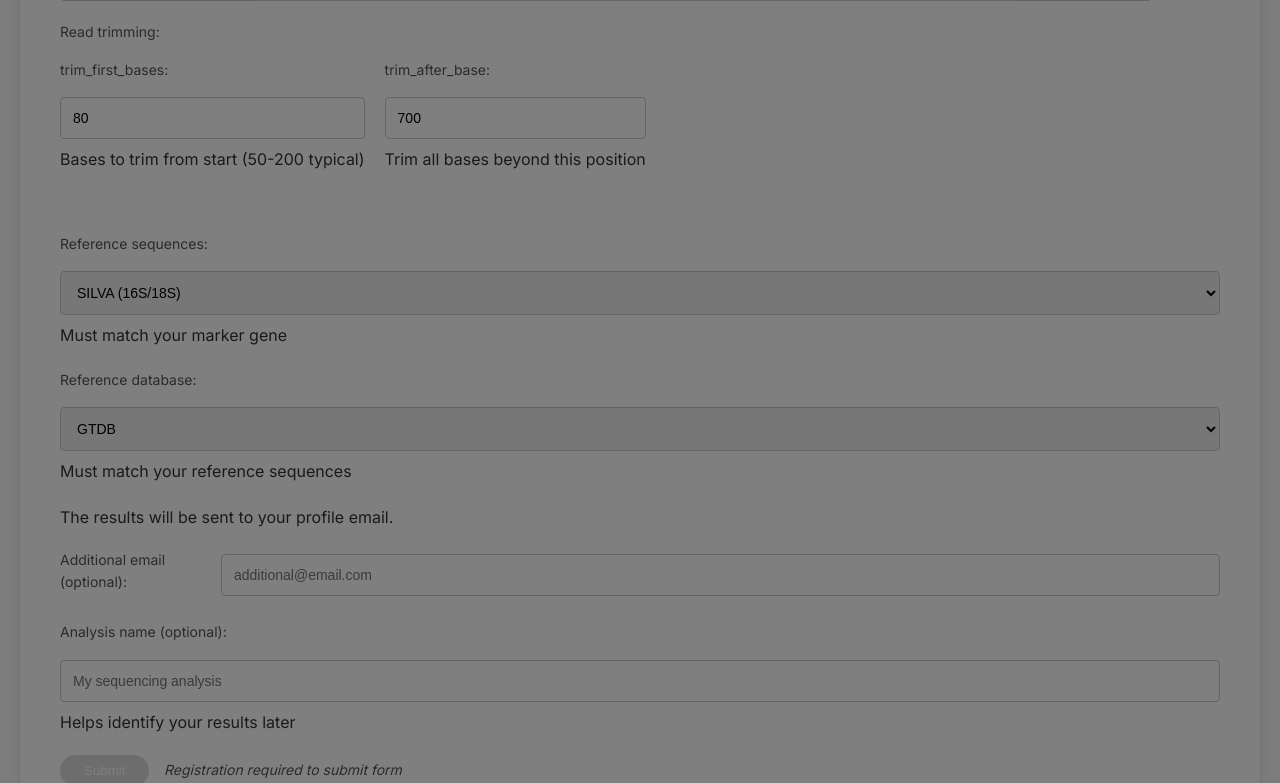
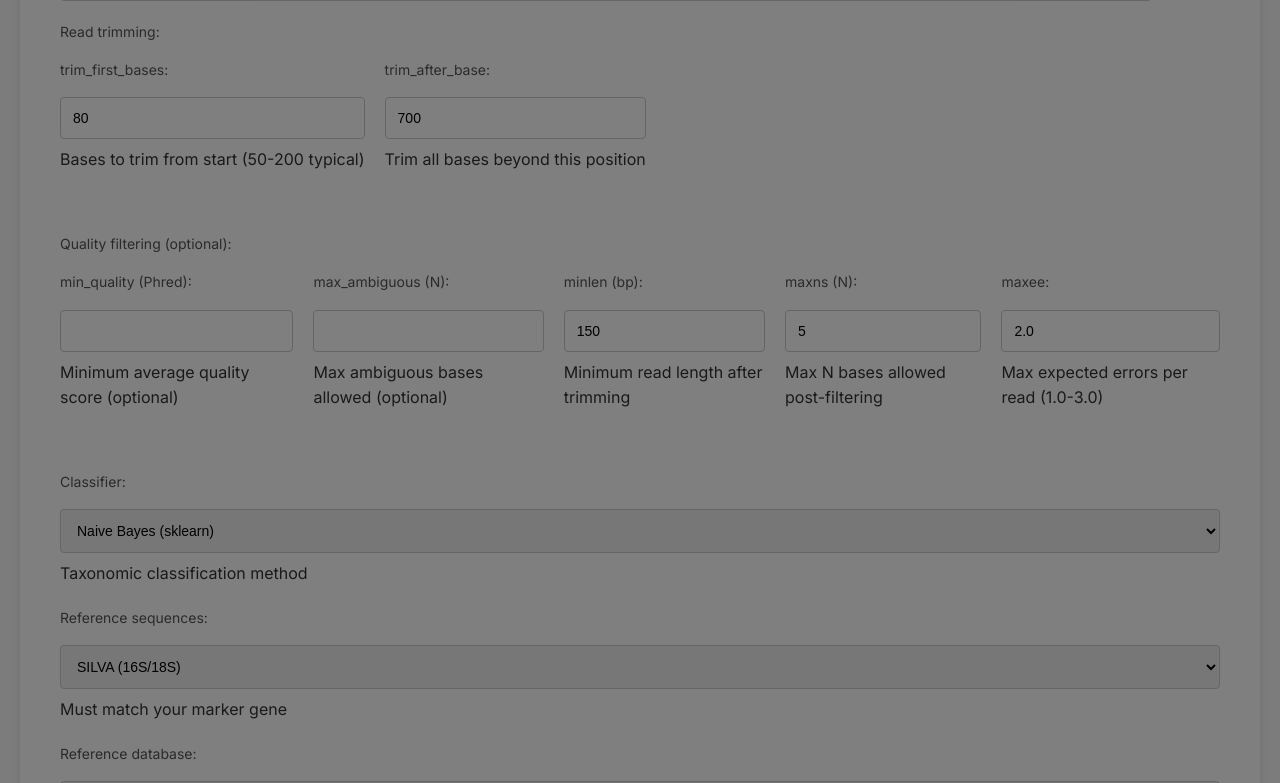
Before and after one commit to Akeann/bio-web-pipeline, a FastAPI app: page /analysis/nanopore in a window 1280 px wide. Shown: the part 435-1218 px from the top of the page. Run offline with FastAPI, Linux system fonts and the light colour scheme.

Commit message:
fix: correct nanopore parameters form and ensure proper functionality

```diff
--- a/templates/pages/nanopore.html
+++ b/templates/pages/nanopore.html
@@ -18,7 +18,7 @@
     </div>
     {% endif %}
 
-    <form class="form" id="nanoporeForm" enctype="multipart/form-data">
+    <form class="form" id="nanoporeForm" method="post" enctype="multipart/form-data" action="/api/analysis/nanopore">
 
         {% if user_authenticated %}
         <input type="hidden" name="csrf_token" value="{{ csrf_token }}">
@@ -31,7 +31,7 @@
         <div class="form__group">
             <label class="form__label">fastq file archive:</label>
             <div class="flex flex--row flex--align-center gap--sm">
-                <input type="file" id="fastqFile" class="form__control" accept=".fastq,.gz" required>
+                <input type="file" name="fastq_file" id="fastqFile" class="form__control" accept=".fastq,.gz" required>
                 <button type="button" class="button button--secondary" onclick="document.getElementById('fastqFile').click()">Browse...</button>
             </div>
         </div>
@@ -42,21 +42,64 @@
             <div class="flex flex--row flex--wrap gap--md mb--md">
                 <div class="form__group">
                     <label class="form__label" for="trim_first_bases">trim_first_bases:</label>
-                    <input type="number" id="trim_first_bases" class="form__control" min="0" value="80">
+                    <input type="number" name="trim_first_bases" id="trim_first_bases" class="form__control" min="0" value="80">
                     <p class="text--sm text--muted">Bases to trim from start (50-200 typical)</p>
                 </div>
                 <div class="form__group">
                     <label class="form__label" for="trim_after_base">trim_after_base:</label>
-                    <input type="number" id="trim_after_base" class="form__control" min="0" value="700">
+                    <input type="number" name="trim_after_base" id="trim_after_base" class="form__control" min="0" value="700">
                     <p class="text--sm text--muted">Trim all bases beyond this position</p>
+                </div>
+            </div>
+        </div>
+
+        <!-- Quality filtering parameters -->
+        <div class="form__group">
+            <label class="form__label">Quality filtering (optional):</label>
+            <div class="flex flex--row flex--wrap gap--md mb--md">
+                <div class="form__group">
+                    <label class="form__label" for="min_quality">min_quality (Phred):</label>
+                    <input type="number" name="min_quality" id="min_quality" class="form__control" min="0" max="40" value="">
+                    <p class="text--sm text--muted">Minimum average quality score (optional)</p>
+                </div>
+                <div class="form__group">
+                    <label class="form__label" for="max_ambiguous">max_ambiguous (N):</label>
+                    <input type="number" name="max_ambiguous" id="max_ambiguous" class="form__control" min="0" value="">
+                    <p class="text--sm text--muted">Max ambiguous bases allowed (optional)</p>
+                </div>
+                <div class="form__group">
+                    <label class="form__label" for="minlen">minlen (bp):</label>
+                    <input type="number" name="minlen" id="minlen" class="form__control" min="0" value="150">
+                    <p class="text--sm text--muted">Minimum read length after trimming</p>
+                </div>
+                <div class="form__group">
+                    <label class="form__label" for="maxns">maxns (N):</label>
+                    <input type="number" name="maxns" id="maxns" class="form__control" min="0" value="5">
+                    <p class="text--sm text--muted">Max N bases allowed post-filtering</p>
+                </div>
+                <div class="form__group">
+                    <label class="form__label" for="maxee">maxee:</label>
+                    <input type="number" name="maxee" id="maxee" class="form__control" min="0" step="0.1" value="2.0">
+                    <p class="text--sm text--muted">Max expected errors per read (1.0-3.0)</p>
                 </div>
             </div>
         </div>
 
         <!-- Classification parameters -->
         <div class="form__group">
+            <label class="form__label">Classifier:</label>
+            <select name="classifier" class="form__control" id="classifier">
+                <option value="naive-bayes">Naive Bayes (sklearn)</option>
+                <option value="vsearch">VSEARCH</option>
+                <option value="blast">BLAST</option>
+                <option value="custom">Custom Classifier</option>
+            </select>
+            <p class="text--sm text--muted">Taxonomic classification method</p>
+        </div>
+
+        <div class="form__group">
             <label class="form__label">Reference sequences:</label>
-            <select class="form__control" id="ref_seq">
+            <select name="ref_seq" class="form__control" id="ref_seq">
                 <option value="silva">SILVA (16S/18S)</option>
                 <option value="midori">MIDORI (COI)</option>
                 <option value="unite">UNITE (ITS)</option>
@@ -67,7 +110,7 @@
 
         <div class="form__group">
             <label class="form__label">Reference database:</label>
-            <select class="form__control" id="ref_db">
+            <select name="ref_db" class="form__control" id="ref_db">
                 <option value="gtdb">GTDB</option>
                 <option value="ncbi">NCBI</option>
                 <option value="custom">Custom Database</option>
```
